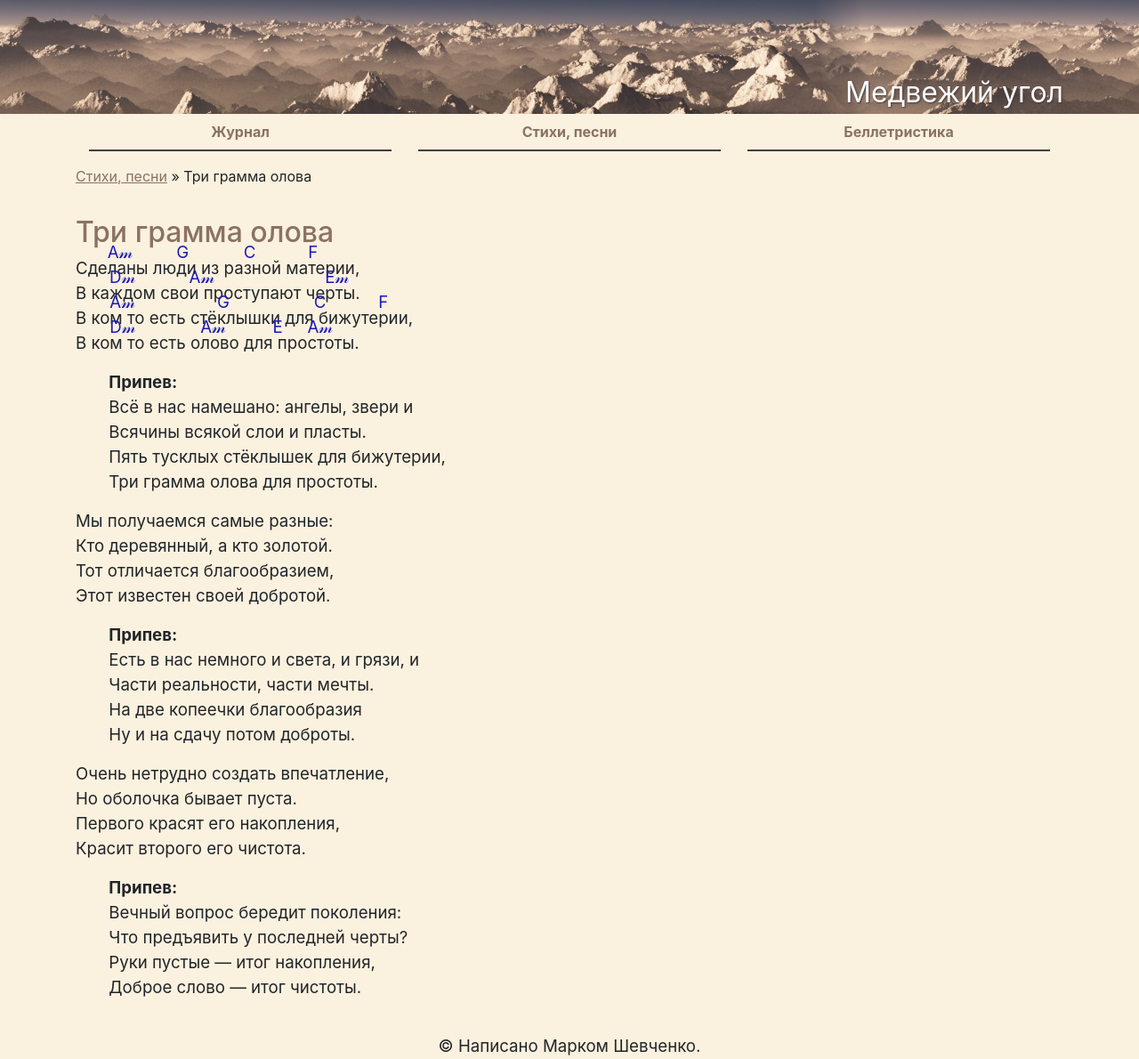
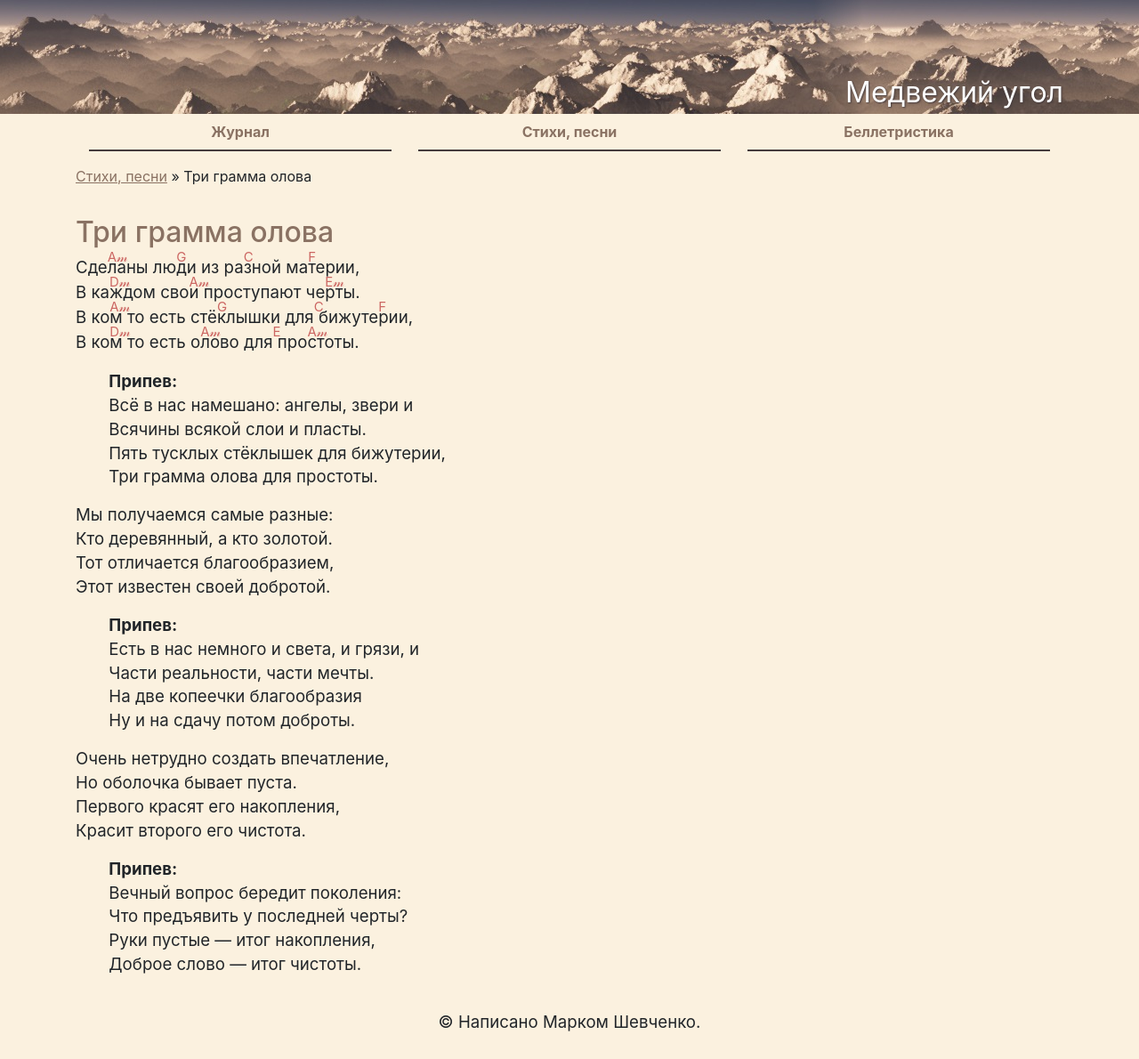
Before and after one commit to mark-shevchenko-name/mark-shevchenko-name.github.io, a Jekyll site: the page built from lyrics/three-grams-of-tin.md, in a window 1280 px wide. Shown: the whole page at 89% size. Built offline with Jekyll 4.4.1, drawn with Linux system fonts in a browser that asks for light colours; our own code applies the rules of GitHub Pages for plain Markdown files; after the commit the page ends 1163 px from its top, so only the background shows below that.

Commit message:
Довожу аккорды до ума

```diff
--- a/css/main.css
+++ b/css/main.css
@@ -79,6 +79,7 @@
 
 .lyrics > p {
 	white-space: pre-line;
+	line-height: 144%;
 }
 
 .indented {
@@ -100,10 +101,11 @@
 .G,
 .Gm {
 	position: relative;
-	top: -1em;
+	top: -0.9em;
 	display: inline-block;
 	width: 0;
-	color: #1B1BB5;
+	color: #CC6763;
+	font-size: 80%;
 }
 
 .A:before {
```
